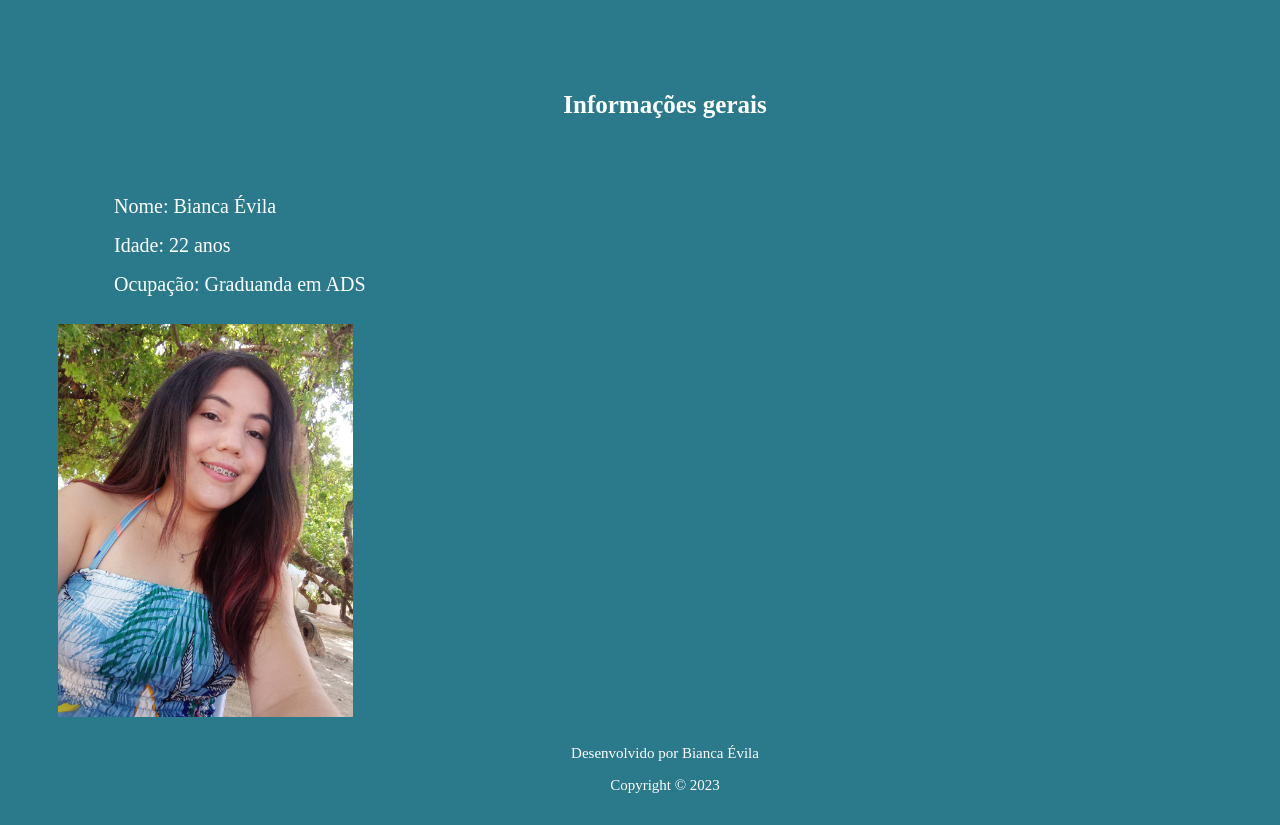
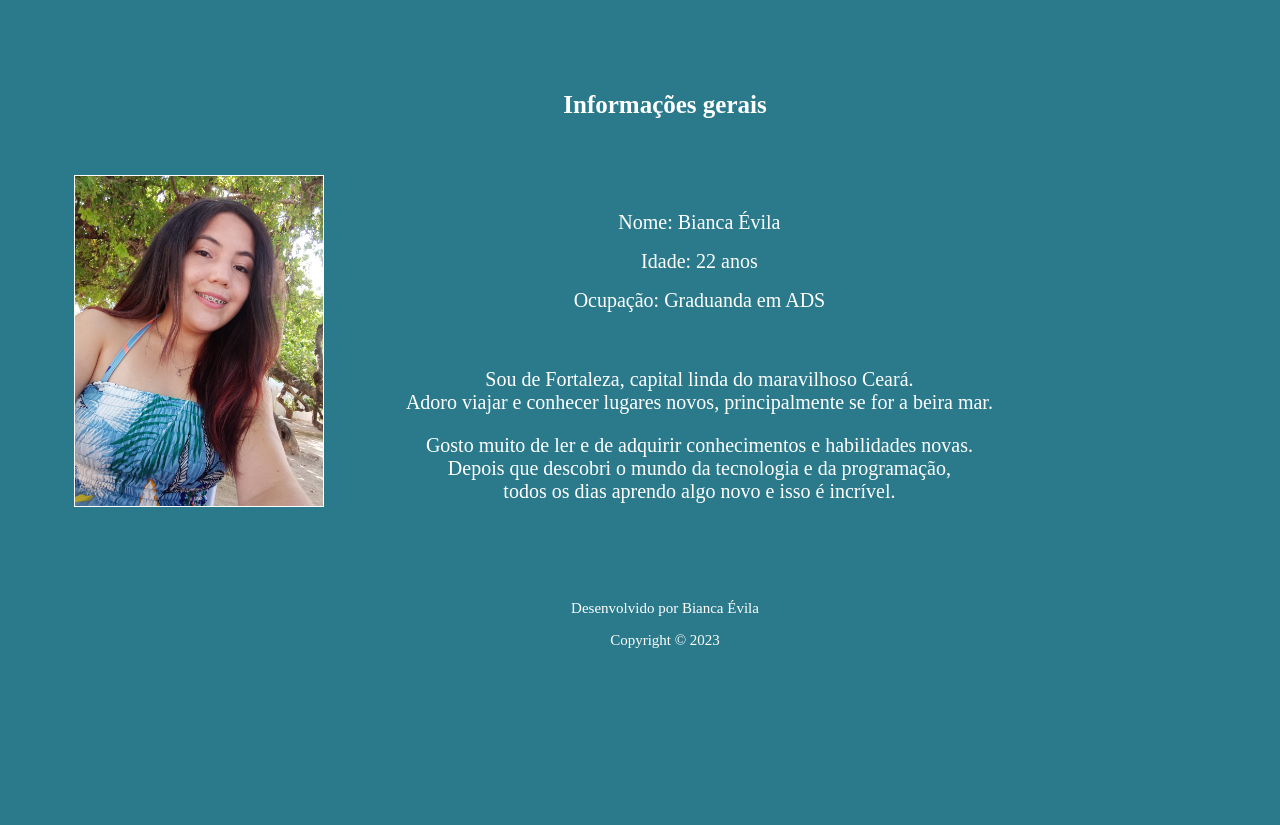
Before and after one commit to BiancaEvila/meu-portfolio.github.io, a plain HTML site: page pages/sobreMim.html in a window 1280 px wide. Shown: the part 90-915 px from the top of the page. After the commit the page ends 800 px from the top, so only its background shows below. Drawn offline with Linux system fonts and the light colour scheme.

Commit message:
pag sobre mim quase finalizada

```diff
--- a/css/style.css
+++ b/css/style.css
@@ -83,37 +83,26 @@ ul li a:hover {
     grid-column-end: 12;
 }
 
-.divImg {
-    grid-column-start: 1;
-    grid-column-end: 4;
-}
 .imgEu {
-    grid-column-start: 1;
-    grid-column-end: 3;
-    /* float: right; */
-    width: 30%;
-    /* border: thin solid; */
-    /* padding: 10px;
-    margin: 0px 10px 10px 0 */
+    /* grid-column-start: 1;
+    grid-column-end: 2; */
+    float: left;
+    width: 25%;
+    border: thin solid;
+    margin: 0px 10px 10px 0;
 }
 
 .infoGerais, .li, .a  {
-    grid-column-start: 4;
-    grid-column-end: 12;
-    text-align: justify;
+    text-align: center;
     display: block;
     text-decoration: none;
     color: white;
-    /* padding: 8px 16px; */
+    }
 
-}
-
-/* .info {
-    grid-column-start: 1;
-    grid-column-end: 2;
-    text-align: right;
+.info {
+    text-align: center;
     display: block;
     text-decoration: none;
     color: white;
     padding: 8px 16px;
-} */
+}
--- a/pages/sobreMim.html
+++ b/pages/sobreMim.html
@@ -37,32 +37,31 @@
         </div>
 
 
-        <div>
+        <div class="container">
             <div class="InfoGerais">
+                <aside class="info">
+                    <img src="../imagens/eu.jpeg" class= "imgEu" alt="Imagem Bianca">
+                 </aside>
+
                 <ul>
                     <li class="li">Nome: Bianca Évila</li>
                     <li class="li">Idade: 22 anos</li>
                     <li class="li">Ocupação: Graduanda em ADS</li>
-
                 </ul>
 
-                <aside>
-                    <img src="../imagens/eu.jpeg" class= "imgEu" alt="Imagem Bianca">
-                 </aside>
-                <!-- <div class="info">
+
+                <div class="info">
                     <p> Sou de Fortaleza, capital linda do maravilhoso Ceará. <br> Adoro viajar e conhecer lugares novos, principalmente se for a beira mar.
                     </p>
-                    <p> Gosto muito de ler e de adquirir conhecimentos e habilidades novas. <br> Depois que descobri o mundo da tecnologia e da programação, todos os dias aprendo algo novo e isso é incrível.
+                    <p> Gosto muito de ler e de adquirir conhecimentos e habilidades novas. <br> Depois que descobri o mundo da tecnologia e da programação, <br> todos os dias aprendo algo novo e isso é incrível.
                     </p>
-                </div>           -->
+                </div>
             </div>
         </div>
-
-
     </section>
 
 
-
+    <br><br>
     <!-- footer-->
     <footer class="container footer"">
         <div>
```
